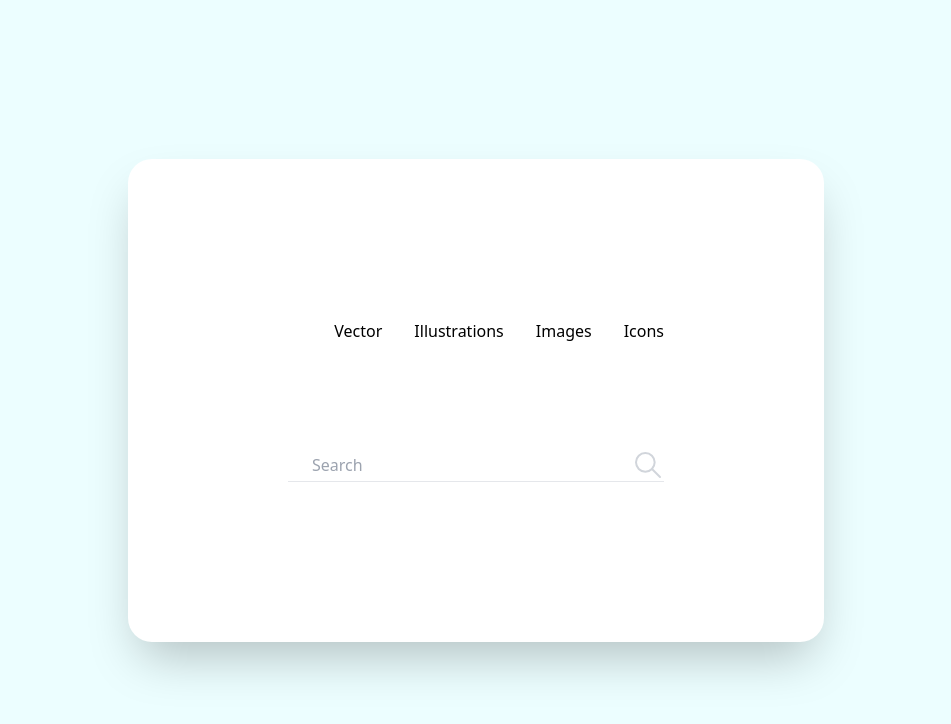
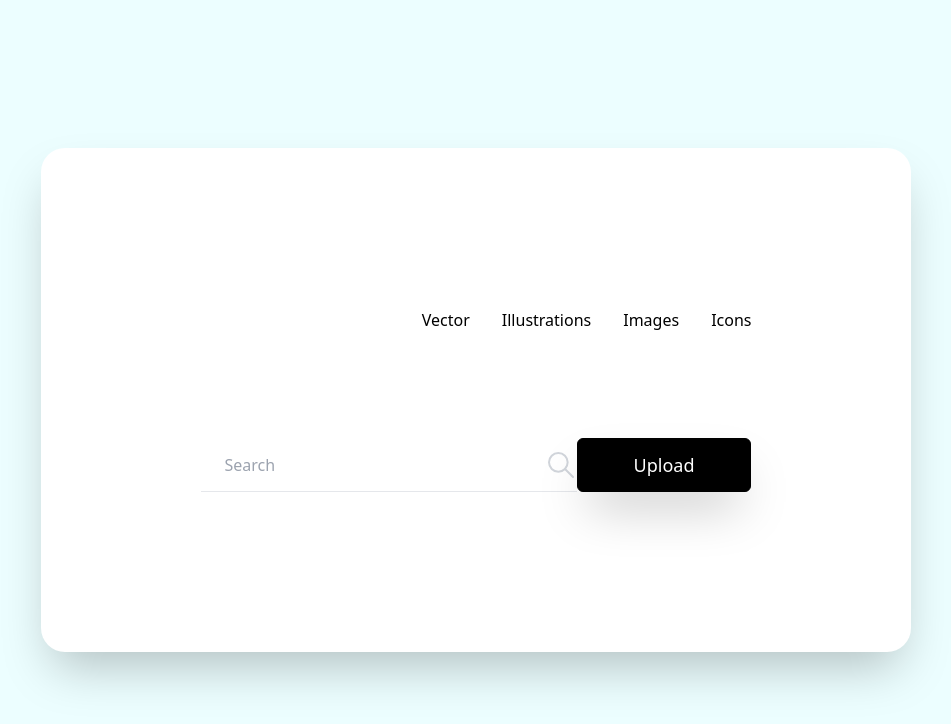
Before and after one commit to Soulbolt/tailwind-mini-projects, a plain HTML site: page image-gallery/index.html in a window 1280 px wide. Shown: the whole page, without its empty margins (164-1115 px from the left). Drawn offline with nearby package versions, Linux system fonts and the light colour scheme.

Commit message:
Add Upload button container and style said button.

```diff
--- a/image-gallery/index.html
+++ b/image-gallery/index.html
@@ -70,6 +70,13 @@
               </svg>
             </button>
           </div>
+
+          <!-- Upload Button Container -->
+          <button
+            class="py-3 px-14 text-lg font-normal text-white bg-black border border-black rounded-md shadow-2xl duration-200 hover:bg-white hover:text-black"
+          >
+            Upload
+          </button>
         </div>
       </div>
     </div>
```
